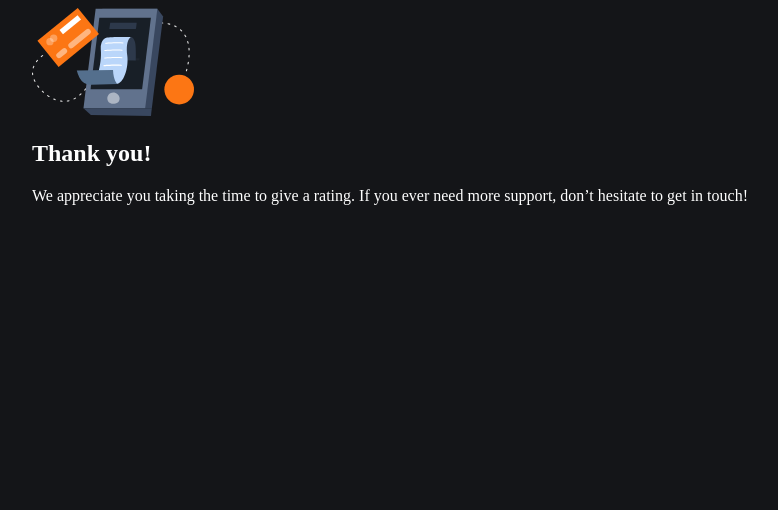
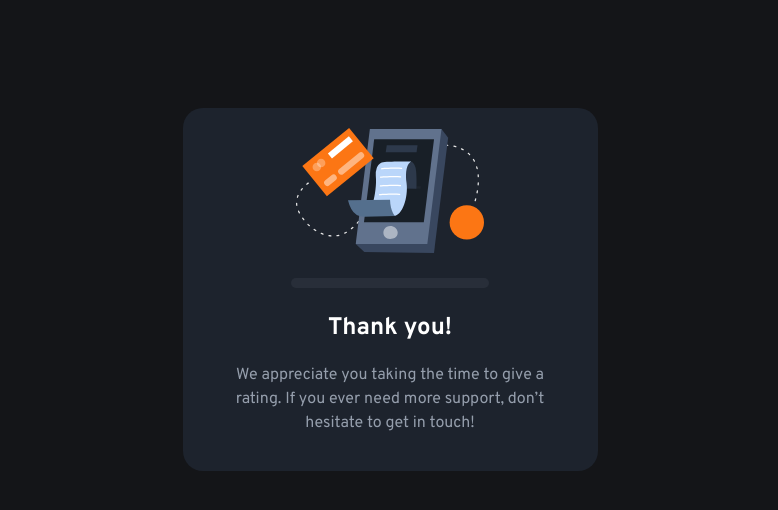
Before and after one commit to jenidub/interactive-rating, a plain HTML site: page index.html in a window 1280 px wide. Both pictures are taken after a click on the button "SUBMIT". Shown: the whole page, without its empty margins (250-1028 px from the left). Drawn offline with Linux system fonts and the light colour scheme.

Commit message:
Updated hover and click stylings in  CSS and HTML

```diff
--- a/index.css
+++ b/index.css
@@ -5,12 +5,15 @@ body {
   align-items: center;
   background-color: #141518;
   color: white;
+  font-family: 'Overpass', sans-serif;
+  font-weight: 400;
 }
 
-#rating-container {
+#rating-container,
+#thank-you-container {
   display: flex;
   flex-flow: column wrap;
-  align-items: left;
+  align-items: center;
   justify-content: center;
   width: 80%;
   max-width: 375px;
@@ -22,6 +25,7 @@ body {
   margin: 100px;
 }
 
+/* Rating Component Styling */
 #star-icon {
   position: relative;
   width: 20px;
@@ -39,16 +43,12 @@ body {
   color: hsl(25, 97%, 53%);
 }
 
-#rating-text h2,
-#rating-text p {
-  font-family: 'Overpass', sans-serif;
-}
-
 #rating-text h2 {
   font-weight: 700;
 }
 
-#rating-text p {
+#rating-text p,
+#selection-text p {
   font-weight: 400;
   line-height: 24px;
   color: hsl(217, 12%, 63%);
@@ -128,6 +128,47 @@ body {
   color:hsl(25, 97%, 53%);
 }
 
+/* Thank You Page Styling */
+#tablet-icon-img {
+  display: block;
+  margin-left: auto;
+  margin-right: auto;
+  width: 50%;
+}
+
+#selection-display {
+  width: 50%;
+  /* margin-left: auto;
+  margin-right: auto; */
+  text-align: center;
+  background-color: #282E39;
+  border-radius: 25px;
+  padding: 5px;
+  margin: 25px auto;
+}
+
+#user-selection {
+  color:hsl(25, 97%, 53%);
+  font-size: 14px;
+  font-family: 'Overpass', sans-serif;
+  margin: 0px;
+  height: fit-content;
+}
+
+#selection-text h2,
+#selection-text p {
+  text-align: center;
+}
+
+#selection-text h2 {
+  font-weight: 700;
+}
+
+#selection-text p {
+  padding-left: 20px;
+  padding-right: 20px;
+}
+
 @media only screen and (max-width: 415px) {
   #rating-container {
     width: 80%;
--- a/index.html
+++ b/index.html
@@ -35,7 +35,9 @@
 
   <!-- Thank You Container -->
     <div id="thank-you-container">
-      <img src="./images/illustration-thank-you.svg" alt="Thank You Image with Tablet">
+      <div id="tablet-icon">
+        <img id="tablet-icon-img" src="./images/illustration-thank-you.svg" alt="Thank You Image with Tablet">
+      </div>
       <div id="selection-display">
         <p id="user-selection"></p>
       </div>
```
